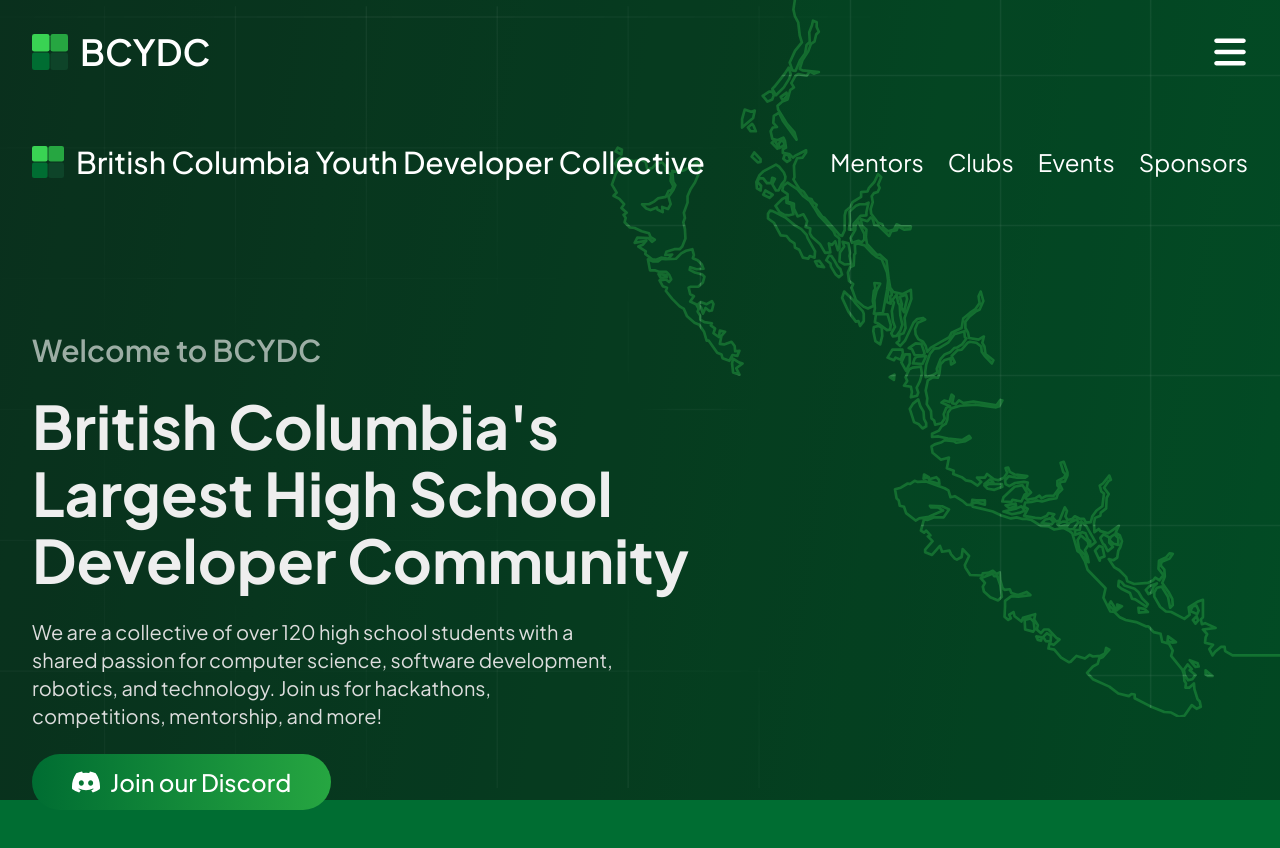
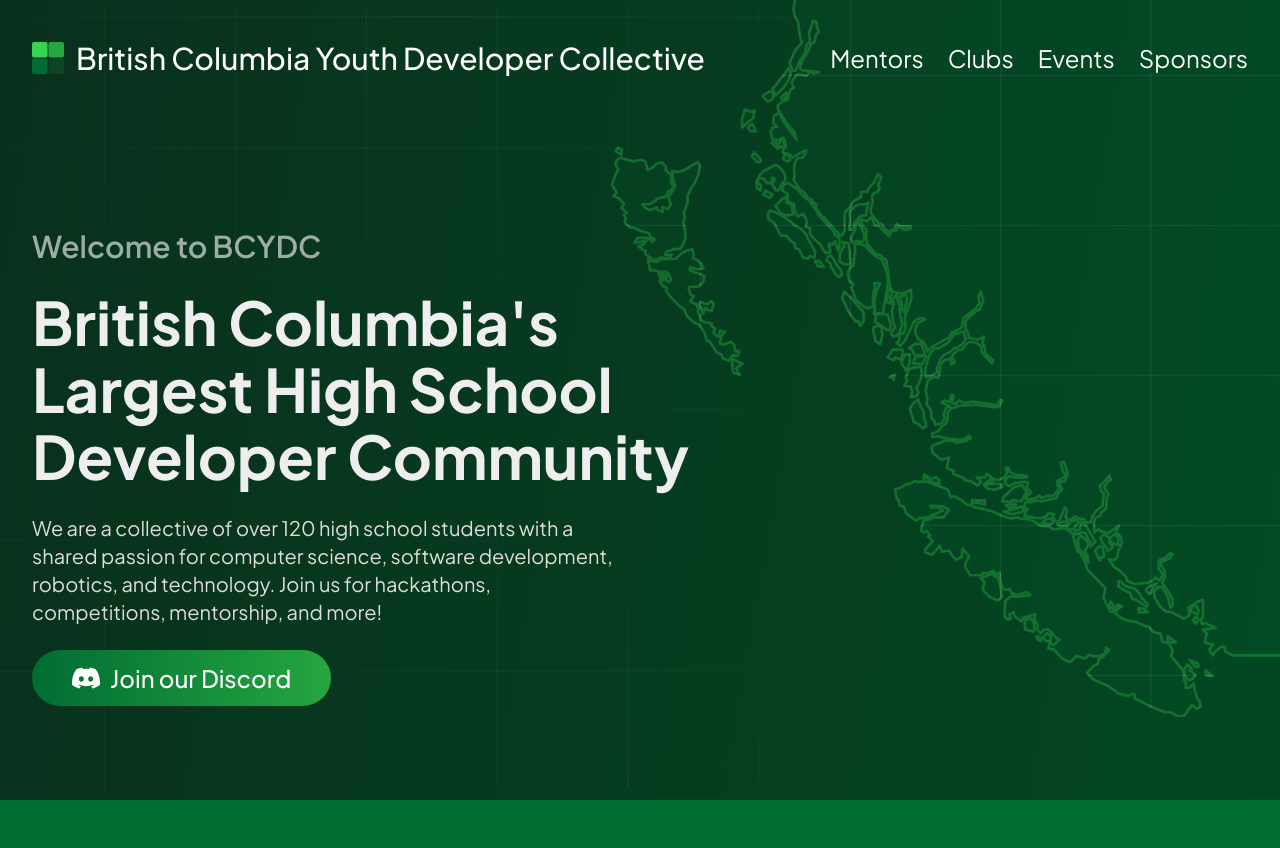
Before and after one commit to bcydc/website, a Next.js app: page / in a window 1280 px wide. Shown: the top 848 px of the page. After the commit the page ends 818 px from the top, so only its background shows below. Built offline with nearby package versions, Linux system fonts and the light colour scheme.

Commit message:
fix: fix

```diff
--- a/src/ui/components/MobileNavbar.tsx
+++ b/src/ui/components/MobileNavbar.tsx
@@ -13,7 +13,7 @@ export default function MobileNavbar({
   const [sidebar, setSidebar] = useState(false);
 
   return (
-    <div className="flex items-center w-full justify-between py-8">
+    <div className="flex md:hidden items-center w-full justify-between py-8">
       <AnimatePresence>
         {sidebar && (
           <motion.div
```
